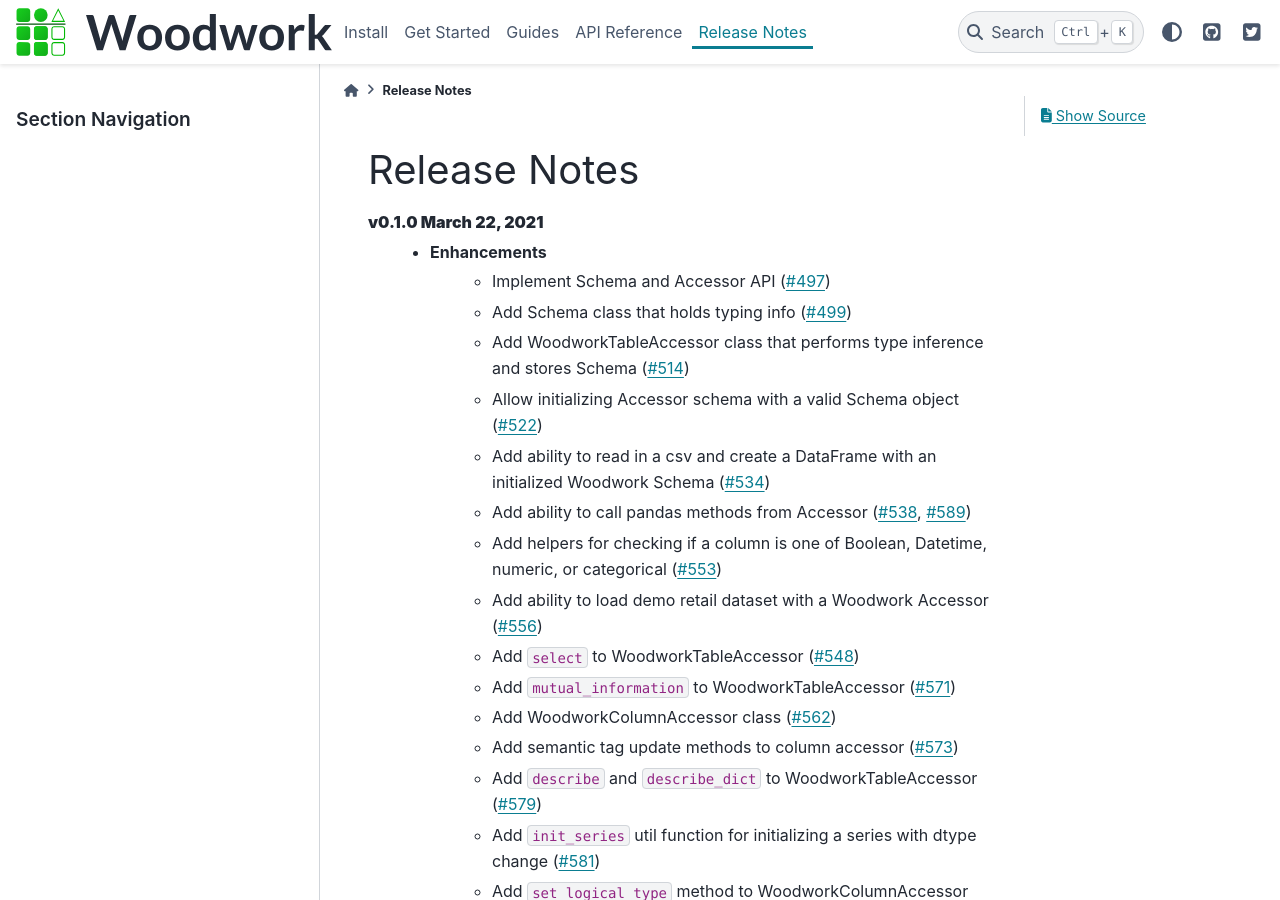
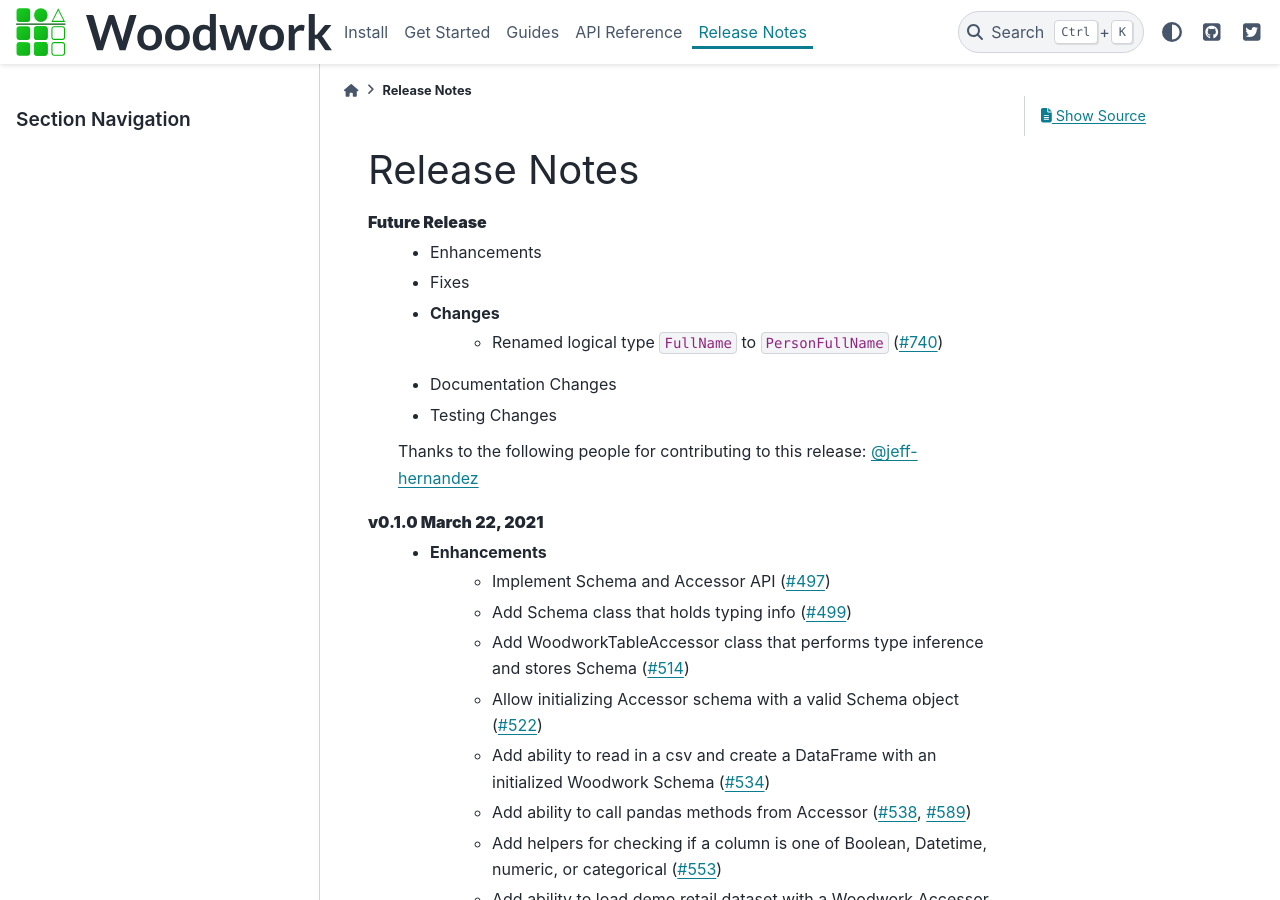
Before and after one commit to alteryx/woodwork, a Sphinx documentation site: the page built from docs/source/release_notes.rst, in a window 1280 px wide and 900 px high. Built offline with Sphinx 7.4.7 and the PyData theme 0.15.4, drawn with Linux system fonts in a browser that asks for light colours; comment, search, counter and statistics services are not loaded.

Commit message:
update release notes

```diff
--- a/docs/source/release_notes.rst
+++ b/docs/source/release_notes.rst
@@ -2,14 +2,16 @@
 
 Release Notes
 -------------
-.. **Future Release**
+**Future Release**
     * Enhancements
     * Fixes
     * Changes
+        * Renamed logical type ``FullName`` to ``PersonFullName`` (:pr:`740`)
     * Documentation Changes
     * Testing Changes
 
-.. Thanks to the following people for contributing to this release:
+    Thanks to the following people for contributing to this release:
+    :user:`jeff-hernandez`
 
 **v0.1.0 March 22, 2021**
     * Enhancements
```
